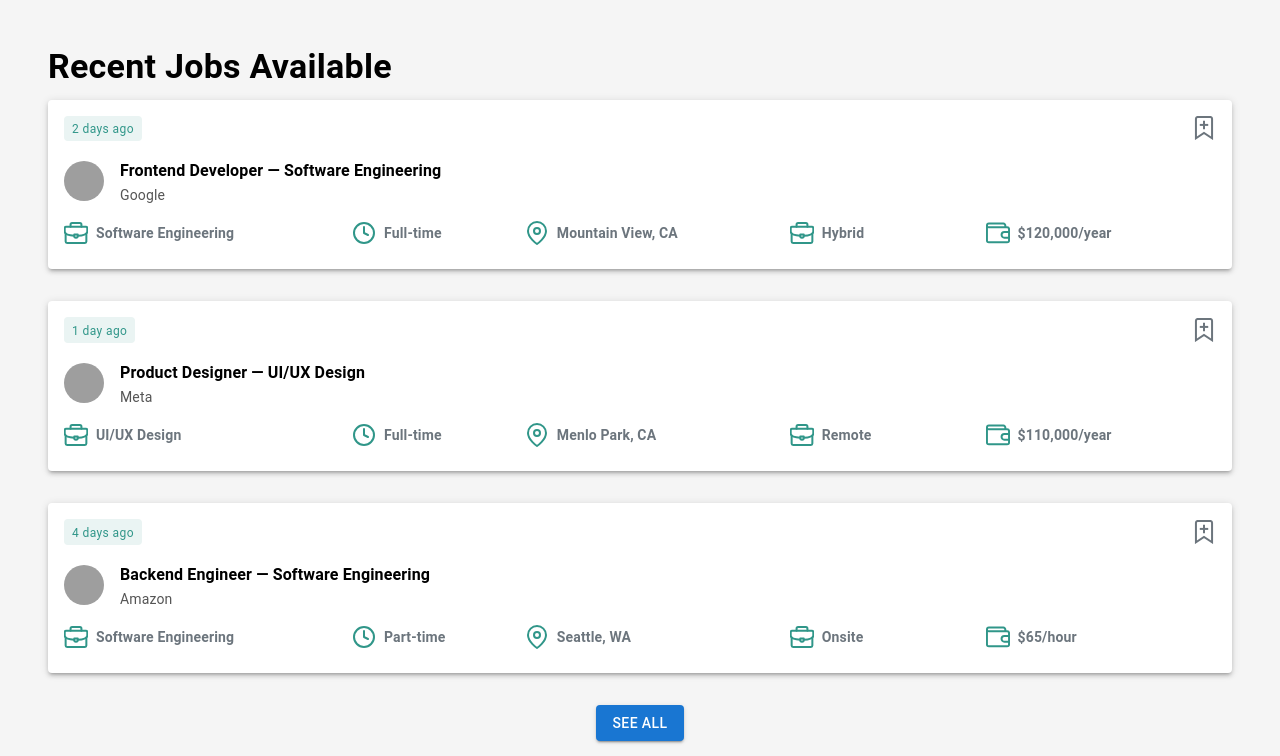
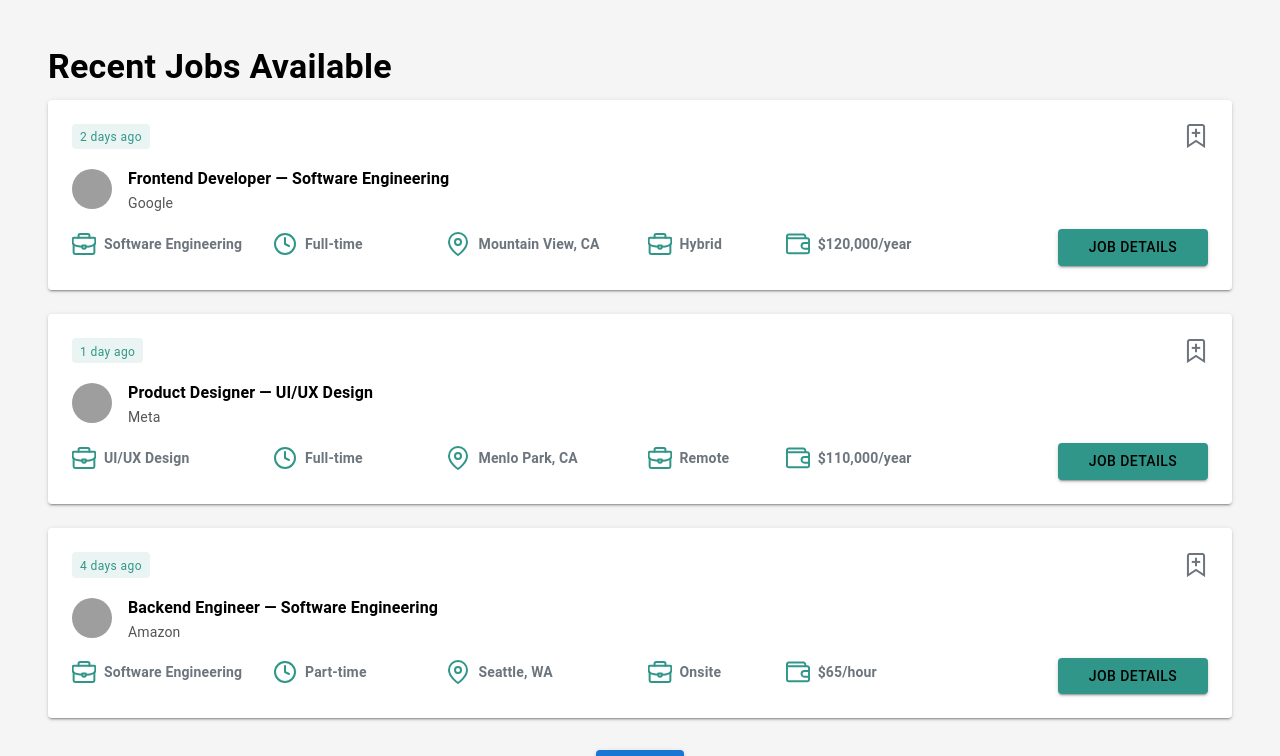
Before and after one commit to RifabAhamed/Job-Portal, a React (Vite) app in the folder frontend/: page / in a window 1280 px wide. Shown: the part 715-1471 px from the top of the page. Built offline with nearby package versions, Linux system fonts and the light colour scheme; grey boxes are pictures that could not be loaded.

Commit message:
job card resosponsive corrected

```diff
--- a/frontend/src/components/JobCard.jsx
+++ b/frontend/src/components/JobCard.jsx
@@ -5,8 +5,9 @@ import {
   Typography,
   Avatar,
   Stack,
+  Button,
 } from "@mui/material";
-import SaveIcon from "../assets/icons/SaveIcon.jsx"
+import SaveIcon from "../assets/icons/SaveIcon.jsx";
 import JobFieldIcon from "../assets/icons/JobFieldIcon.jsx";
 import React from "react";
 import { JobTimeIcon } from "../assets/icons/JobTimeIcon.jsx";
@@ -16,7 +17,10 @@ import { JobSalaryIcon } from "../assets/icons/JobSalaryIcon.jsx";
 // Expected job object structure
 const JobCard = ({ job }) => {
   return (
-    <Card sx={{ p: 2, mb: 2, boxShadow: 3 }} width="100%">
+    <Card
+      sx={{ p: { xs: 1, md: 3 }, mb: { xs: 1, md: 2 }, boxShadow: 2 }}
+      width="100%"
+    >
       {/* Posted Date Label */}
       <Box
         sx={{
@@ -44,7 +48,12 @@ const JobCard = ({ job }) => {
       </Box>
 
       {/* Company Info */}
-      <Stack direction="row" alignItems="center" spacing={2} mb={2}>
+      <Stack
+        direction={{ xs: "column", sm: "row" }}
+        alignItems="center"
+        spacing={2}
+        mb={2}
+      >
         <Avatar src={job.companyIcon} alt={job.companyName} />
         <Box>
           <Typography variant="subtitle1" fontWeight="bold">
@@ -59,16 +68,35 @@ const JobCard = ({ job }) => {
 
       {/* Job Details */}
       <Box
-        mb={1}
         sx={{
           display: "flex",
-          flexDirection: "row",
+          flexDirection: { xs: "column", md: "row" },
+          width: "100%",
           justifyContent: "space-between",
         }}
       >
         <Box
+          mb={1}
           sx={{
-            width: "25%",
+            display: "flex",
+            flexDirection: { xs: "column", sm: "row" },
+            justifyContent: "space-between",
+            width: { xs: "100%", sm: "80%" },
+            gap: { xs: 1 },
+          }}
+        >
+          <Box
+            sx={{
+              width: { xs: "100%", md: "63%" },
+              display: "flex",
+              flexDirection: { xs: "column", md: "row" },
+              gap: 1,
+              alignItems: "center",
+            }}
+          >
+            <Box
+              sx={{
+                width: { xs: "100%", md: "35%" },
                 display: "flex",
                 flexDirection: "row",
                 gap: 1,
@@ -85,7 +113,7 @@ const JobCard = ({ job }) => {
             </Box>
             <Box
               sx={{
-            width: "15%",
+                width: { xs: "100%", md: "30%" },
                 display: "flex",
                 flexDirection: "row",
                 gap: 1,
@@ -102,7 +130,7 @@ const JobCard = ({ job }) => {
             </Box>
             <Box
               sx={{
-            width: "23%",
+                width: { xs: "100%", md: "35%" },
                 display: "flex",
                 flexDirection: "row",
                 gap: 1,
@@ -117,9 +145,19 @@ const JobCard = ({ job }) => {
                 {job.jobLocation}
               </Typography>
             </Box>
+          </Box>
           <Box
             sx={{
-            width: "17%",
+              width: { xs: "100%", md: "37%" },
+              display: "flex",
+              flexDirection: { xs: "column", md: "row" },
+              gap: 1,
+              alignItems: "center",
+            }}
+          >
+            <Box
+              sx={{
+                width: { xs: "100%", md: "40%" },
                 display: "flex",
                 flexDirection: "row",
                 gap: 1,
@@ -136,7 +174,7 @@ const JobCard = ({ job }) => {
             </Box>
             <Box
               sx={{
-            width: "20%",
+                width: { xs: "100%", md: "60%" },
                 display: "flex",
                 flexDirection: "row",
                 gap: 1,
@@ -152,6 +190,18 @@ const JobCard = ({ job }) => {
               </Typography>
             </Box>
           </Box>
+        </Box>
+        <Box
+          sx={{
+            width: { xs: "100%", sm: "100%", md: "20%" },
+            maxWidth: { md: "150px" },
+          }}
+        >
+          <Button variant="contained" color="primarygreen" fullWidth>
+            Job Details
+          </Button>
+        </Box>
+      </Box>
     </Card>
   );
 };
--- a/frontend/src/layout/Header.jsx
+++ b/frontend/src/layout/Header.jsx
@@ -10,7 +10,7 @@ const Header = () => {
       elevation={0}
       sx={{
         backgroundColor: "rgba(0, 0, 0, 0.6)",
-        backdropFilter: "blur(4px)", // Optional: for a blurred glass effect
+        backdropFilter: "blur(4px)",
         boxShadow: "none",
       }}
     >
--- a/frontend/src/pages/HomePage.jsx
+++ b/frontend/src/pages/HomePage.jsx
@@ -188,12 +188,12 @@ const HomePage = () => {
         </Box>
       </Box>
 
-      <Box sx={{ mt: 6, px: 6 }}>
+      <Box sx={{ mt: 6, px: {xs:1, md:6 }}}>
         <Typography variant="h4" gutterBottom sx={{ fontWeight: "bold" }}>
           Recent Jobs Available
         </Typography>
         <Box>
-          <Box display="flex" flexDirection="column" gap={2}>
+          <Box display="flex" flexDirection="column" gap={1}>
             {(showAll ? paginatedJobs : jobs.slice(0, 3)).map((job) => (
               <JobCard key={job.id} job={job} />
             ))}
```
Lines whose indentation alone changed are shown as unchanged.
